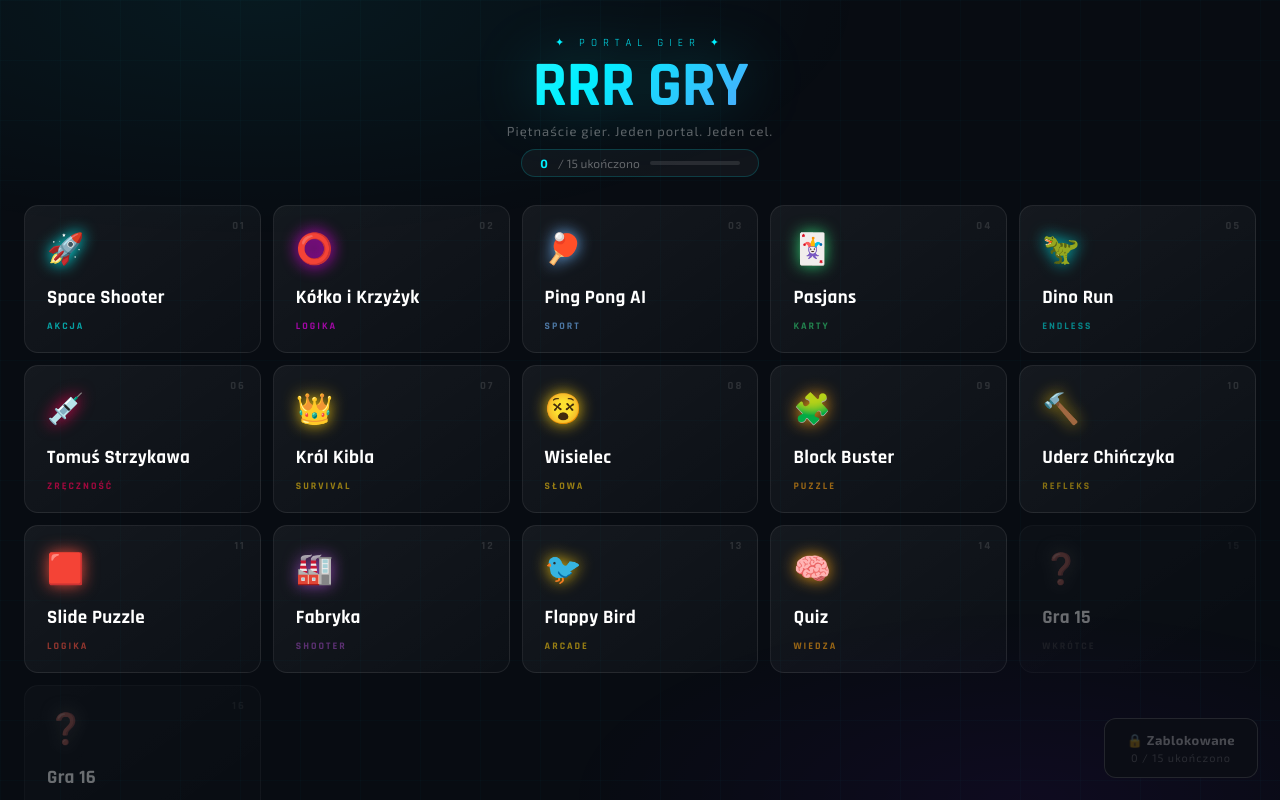
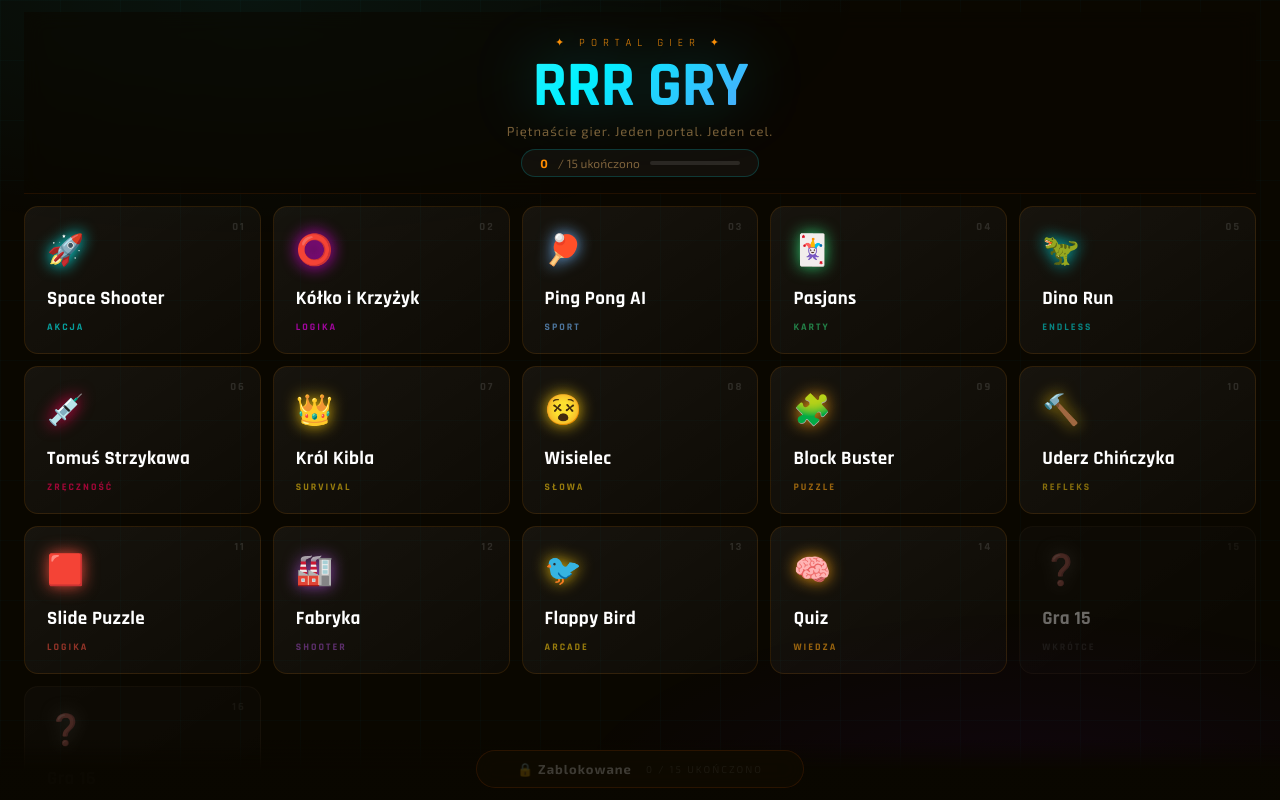
Before and after one commit to bartk450/strona, a plain HTML site: page public/index.html in a window 1280 px wide. Drawn offline with Linux system fonts and the light colour scheme.

Commit message:
Update style.css

```diff
--- a/public/style.css
+++ b/public/style.css
@@ -1,5 +1,5 @@
 /* ═══════════════════════════════════════════════════════════
-   KKK GRY PORTAL — STYLE GŁÓWNE
+   RRR GRY PORTAL — STYLE GŁÓWNE
    Czcionki: Rajdhani (display), Exo 2 (body)
 ═══════════════════════════════════════════════════════════ */
 
@@ -7,17 +7,199 @@
 
 /* ── ZMIENNE ── */
 :root {
-    --bg:     #080c12;
-    --bg2:    #0d1220;
+    --bg:     #0a0700;
+    --bg2:    #140e00;
     --panel:  rgba(255,255,255,0.04);
-    --border: rgba(255,255,255,0.08);
-    --text:   #e8eaf0;
-    --muted:  rgba(255,255,255,0.35);
-    --cyan:   #00f0ff;
+    --border: rgba(255,140,0,0.12);
+    --text:   #f0ece0;
+    --muted:  rgba(255,200,120,0.45);
+    --cyan:   #ff8c00;
     --gold:   #f1c40f;
     --green:  #00ff88;
     --radius: 14px;
+    --orange: #ff8c00;
+    --orange2:#ff5500;
 }
+
+/* ── RESET & BASE ── */
+*, *::before, *::after { box-sizing: border-box; margin: 0; padding: 0; }
+
+body {
+    font-family: 'Exo 2', sans-serif;
+    background: var(--bg);
+    color: var(--text);
+    height: 100vh;
+    overflow: hidden;
+    position: relative;
+}
+
+body::before {
+    content: '';
+    position: fixed; inset: 0;
+    background:
+        radial-gradient(ellipse 80% 50% at 20% 0%,   rgba(255,120,0,0.07) 0%, transparent 60%),
+        radial-gradient(ellipse 60% 40% at 80% 100%,  rgba(200,60,0,0.06)  0%, transparent 60%);
+    pointer-events: none; z-index: 0;
+}
+
+body::after {
+    content: '';
+    position: fixed; inset: 0;
+    background-image:
+        linear-gradient(rgba(255,100,0,0.025) 1px, transparent 1px),
+        linear-gradient(90deg, rgba(255,100,0,0.025) 1px, transparent 1px);
+    background-size: 56px 56px;
+    pointer-events: none; z-index: 0;
+}
+
+/* ═══════════════════════════════════════════════════════════
+   HEADER — wyśrodkowany jak poprzednio
+═══════════════════════════════════════════════════════════ */
+#siteHeader {
+    position: relative; z-index: 10;
+    text-align: center;
+    padding: 20px 24px 14px;
+    user-select: none;
+    grid-column: 1 / -1;
+    background: rgba(10,7,0,0.6);
+    border-bottom: 1px solid rgba(255,100,0,0.1);
+    backdrop-filter: blur(10px);
+}
+
+.header-eyebrow {
+    font-family: 'Rajdhani', sans-serif;
+    font-size: 11px; letter-spacing: 6px;
+    text-transform: uppercase;
+    color: var(--orange); opacity: 0.6;
+    margin-bottom: 4px;
+    animation: fadeDown .6s ease both;
+}
+
+.header-title {
+    font-family: 'Rajdhani', sans-serif;
+    font-size: clamp(30px, 5vw, 58px);
+    font-weight: 700; line-height: .95; letter-spacing: 2px;
+    background: linear-gradient(135deg, #ffffff 0%, #ffaa33 40%, #ff5500 80%);
+    -webkit-background-clip: text; -webkit-text-fill-color: transparent;
+    background-clip: text;
+    filter: drop-shadow(0 0 28px rgba(255,120,0,0.35));
+    animation: fadeDown .6s .1s ease both;
+}
+
+.header-sub {
+    font-size: 12px; color: var(--muted);
+    margin-top: 4px; letter-spacing: 1px;
+    animation: fadeDown .6s .2s ease both;
+}
+
+#progressPill {
+    display: inline-flex; align-items: center; gap: 10px;
+    margin-top: 8px;
+    background: rgba(255,100,0,0.06);
+    border: 1px solid rgba(255,140,0,0.22);
+    border-radius: 50px; padding: 5px 16px;
+    font-size: 12px; color: var(--muted);
+    animation: fadeDown .6s .3s ease both;
+}
+#progressPill strong { color: var(--orange); font-weight: 700; }
+
+.pill-bar {
+    width: 90px; height: 4px;
+    background: rgba(255,255,255,0.1); border-radius: 2px; overflow: hidden;
+}
+.pill-fill {
+    height: 100%;
+    background: linear-gradient(90deg, var(--orange2), var(--orange), #ffcc00);
+    border-radius: 2px; transition: width .5s ease; width: 0%;
+}
+
+#menu {
+    position: fixed; inset: 0; z-index: 10;
+    display: grid;
+    grid-template-columns: repeat(5, 1fr);
+    grid-template-rows: auto repeat(3, 1fr);
+    gap: 8px;
+    padding: 8px 12px 68px;
+    overflow: hidden;
+}
+
+/* ── Karta gry ── */
+.block {
+    position: relative;
+    background: linear-gradient(145deg, rgba(255,100,0,0.07), rgba(255,255,255,0.02));
+    border: 1px solid rgba(255,100,0,0.1);
+    border-radius: var(--radius);
+    padding: 22px 18px 16px;
+    cursor: pointer; overflow: hidden;
+    transition: transform .22s cubic-bezier(.34,1.56,.64,1), border-color .2s, box-shadow .2s;
+    display: flex; flex-direction: column; gap: 8px;
+    min-height: 130px;
+}
+.block::before {
+    content: '';
+    position: absolute; inset: 0;
+    background: radial-gradient(circle at 50% 120%, var(--block-glow, rgba(255,120,0,.12)), transparent 65%);
+    opacity: 0; transition: opacity .3s;
+}
+.block:hover {
+    transform: translateY(-5px) scale(1.015);
+    border-color: var(--block-accent, var(--orange));
+    box-shadow:
+        0 10px 40px rgba(0,0,0,.7),
+        0 0 0 1px var(--block-accent, var(--orange)),
+        0 0 28px var(--block-glow, rgba(255,120,0,.15));
+}
+.block:hover::before { opacity: 1; }
+.block:active { transform: translateY(-2px) scale(1.005); }
+
+.block-num {
+    position: absolute; top: 11px; right: 12px;
+    font-family: 'Rajdhani', sans-serif;
+    font-size: 11px; font-weight: 700; letter-spacing: 2px;
+    color: rgba(255,255,255,.1);
+}
+.block-icon {
+    font-size: 28px; line-height: 1;
+    filter: drop-shadow(0 0 8px var(--block-accent, rgba(255,120,0,.5)));
+    transition: transform .2s;
+}
+.block:hover .block-icon { transform: scale(1.15) rotate(-3deg); }
+
+.block-name {
+    font-family: 'Rajdhani', sans-serif;
+    font-size: 18px; font-weight: 700;
+    color: #fff; letter-spacing: .3px; line-height: 1.2;
+    margin-top: auto;
+}
+.block-tag {
+    font-family: 'Rajdhani', sans-serif;
+    font-size: 10px; font-weight: 700;
+    letter-spacing: 2px; text-transform: uppercase;
+    color: var(--block-accent, var(--orange)); opacity: .6;
+}
+
+/* Ukończona gra */
+.checkmark {
+    display: none;
+    position: absolute; top: 10px; left: 10px;
+    width: 20px; height: 20px;
+    background: var(--green); border-radius: 50%;
+    align-items: center; justify-content: center;
+    font-size: 10px; color: #000; font-weight: 900;
+    box-shadow: 0 0 10px rgba(0,255,136,.5);
+    animation: popIn .3s cubic-bezier(.34,1.56,.64,1) both;
+}
+.block.won .checkmark { display: flex; }
+.block.won { border-color: rgba(0,255,136,.3); }
+.block.won::after {
+    content: '';
+    position: absolute; inset: 0;
+    background: linear-gradient(135deg, rgba(0,255,136,.04), transparent);
+    border-radius: var(--radius); pointer-events: none;
+}
+.block.coming-soon { opacity: .35; cursor: default; filter: grayscale(.7); }
+.block.coming-soon:hover { transform: none; border-color: rgba(255,100,0,.1); box-shadow: none; }
+
 
 /* ── RESET & BASE ── */
 *, *::before, *::after { box-sizing: border-box; margin: 0; padding: 0; }
@@ -252,45 +434,47 @@ body::after {
 ═══════════════════════════════════════════════════════════ */
 #finalButtonContainer {
     position: fixed;
-    right: 22px; bottom: 22px;
-    z-index: 100;
+    bottom: 0; left: 0; right: 0;
+    z-index: 200;
+    display: flex;
+    justify-content: center;
+    padding: 10px 20px 12px;
+    background: linear-gradient(to top, rgba(10,7,0,0.98) 50%, transparent);
+    pointer-events: none;
 }
 
 #finalButton {
-    background: rgba(12,14,22,.95);
-    color: rgba(255,255,255,.25);
-    border: 1px solid rgba(255,255,255,.1);
-    padding: 13px 20px;
+    pointer-events: all;
+    background: rgba(15,10,0,0.9);
+    color: rgba(255,255,255,.2);
+    border: 1px solid rgba(255,100,0,0.12);
+    padding: 10px 40px;
     font-size: 13px; font-weight: 700;
-    border-radius: 12px;
-    cursor: not-allowed;
-    transition: all .4s;
-    text-align: center;
-    font-family: 'Exo 2', sans-serif;
-    backdrop-filter: blur(12px);
-    letter-spacing: .5px;
-    min-width: 154px;
+    border-radius: 50px; cursor: not-allowed;
+    transition: all .4s; text-align: center;
+    font-family: 'Exo 2', sans-serif; letter-spacing: 1px;
+    min-width: 320px;
+    display: inline-flex; align-items: center;
+    justify-content: center; gap: 14px;
+    backdrop-filter: blur(10px);
 }
-
 #finalButton small {
-    display: block;
-    font-size: 11px; font-weight: 400;
-    opacity: .5; margin-top: 3px;
-    letter-spacing: 1px;
+    font-size: 10px; font-weight: 400;
+    opacity: .3; letter-spacing: 2px; text-transform: uppercase;
 }
-
 #finalButton.unlocked {
     color: var(--gold);
-    border-color: var(--gold);
+    border-color: rgba(241,196,15,0.55);
+    background: rgba(241,196,15,0.07);
     cursor: pointer;
     animation: pulseFinal 2.5s ease-in-out infinite;
 }
 #finalButton.unlocked small { opacity: .7; }
-#finalButton.unlocked:hover { transform: scale(1.05) translateY(-2px); }
+#finalButton.unlocked:hover { transform: scale(1.04) translateY(-2px); }
 
 @keyframes pulseFinal {
-    0%,100% { box-shadow: 0 0 0 1px var(--gold), 0 0 18px rgba(241,196,15,.2); }
-    50%      { box-shadow: 0 0 0 1px var(--gold), 0 0 44px rgba(241,196,15,.45); }
+    0%,100% { box-shadow: 0 0 0 1px rgba(241,196,15,.3), 0 0 18px rgba(241,196,15,.15); }
+    50%      { box-shadow: 0 0 0 1px rgba(241,196,15,.7), 0 0 48px rgba(241,196,15,.4), 0 0 80px rgba(255,120,0,.1); }
 }
 
 /* ═══════════════════════════════════════════════════════════
@@ -797,14 +981,3 @@ button.menu-btn:hover {
 @media (max-width: 900px) {
     .game-deco { display: none; }
 }
-
-/* ═══════════════════════════════════════════════════════════
-   STACKER
-═══════════════════════════════════════════════════════════ */
-#stacker canvas {
-    cursor: pointer;
-    image-rendering: pixelated;
-}
-#stacker canvas:active {
-    transform: scale(0.99);
-}
```
